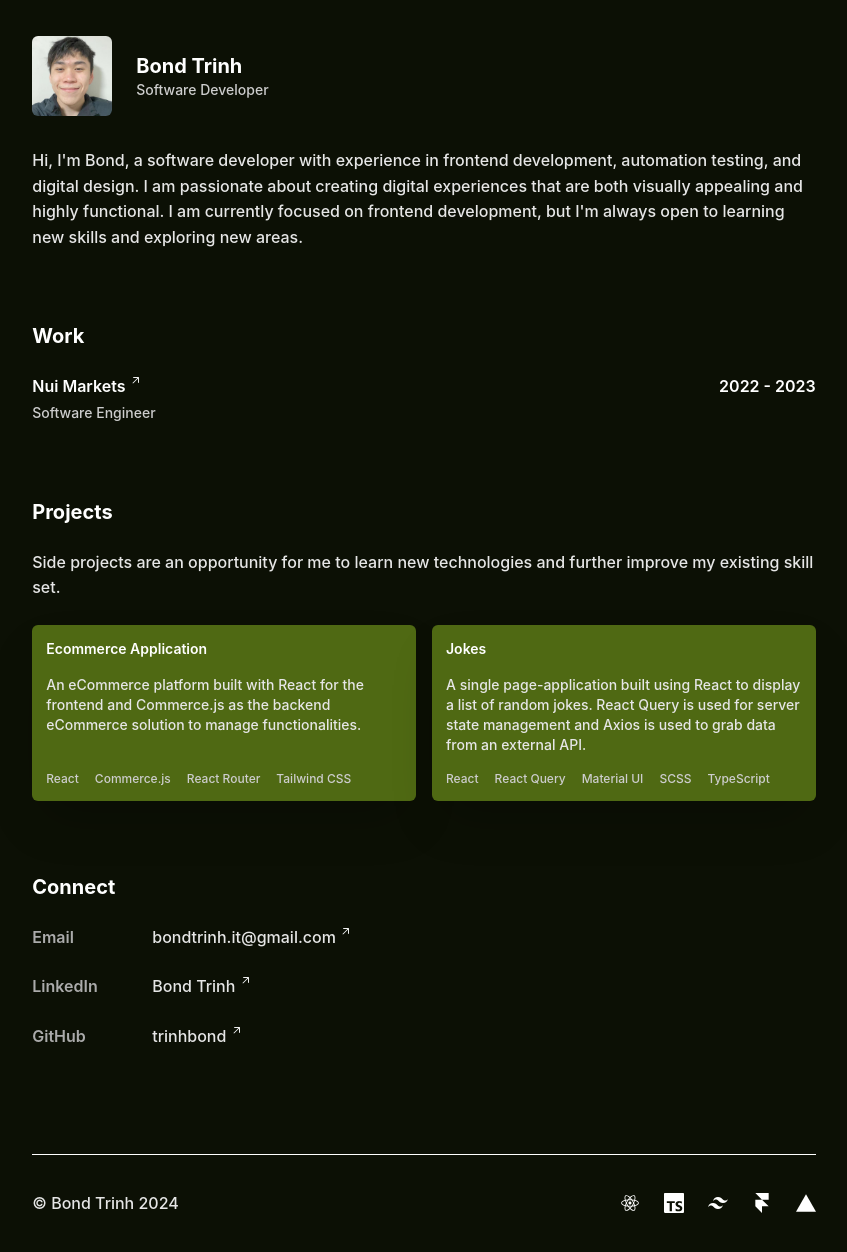
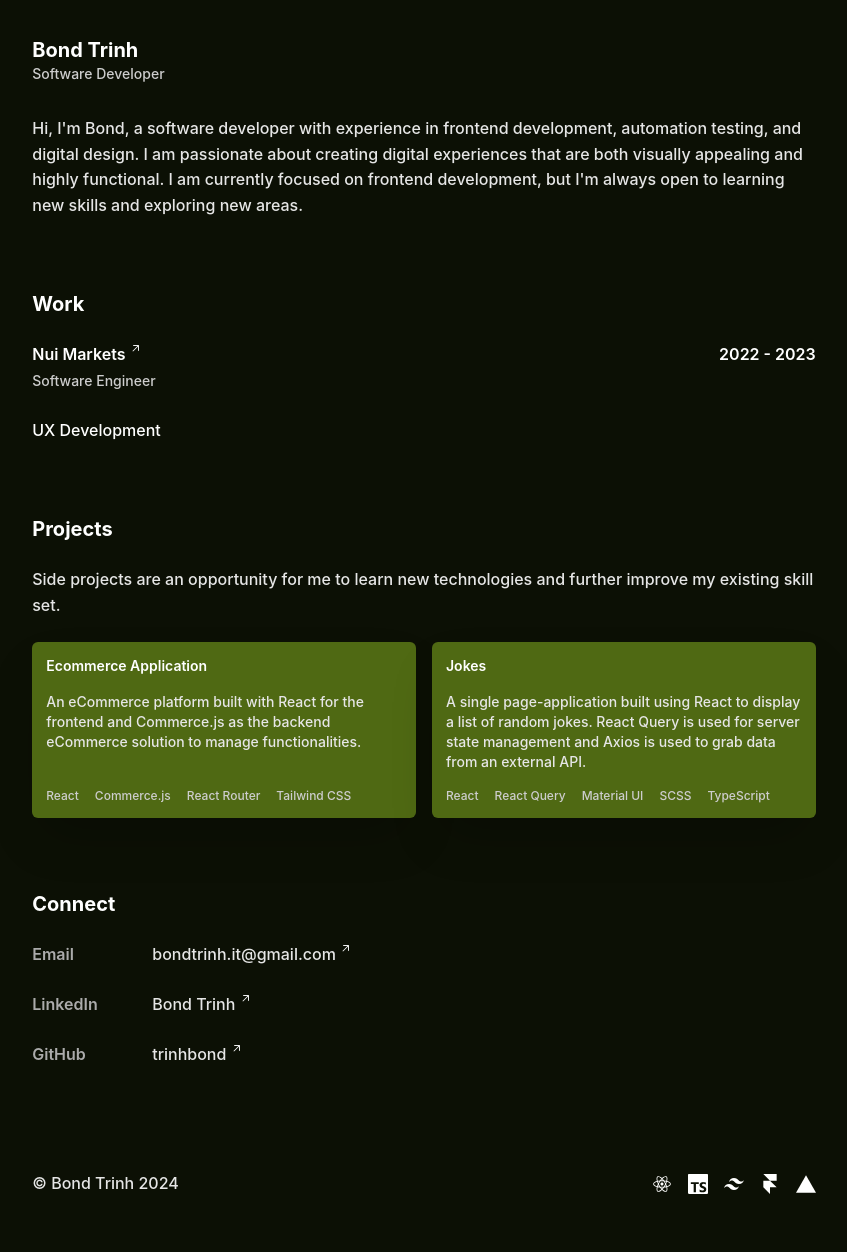
Before and after one commit to trinhbond/personal-portfolio, a React (Create React App) app: page / in a window 1280 px wide. Shown: the whole page, without its empty margins (216-1063 px from the left). Built offline with nearby package versions, Linux system fonts and the light colour scheme.

Commit message:
Apply hover animation to logos

```diff
--- a/src/pages/Home.tsx
+++ b/src/pages/Home.tsx
@@ -31,13 +31,6 @@ export default function Home(): JSX.Element {
         <Section>
           <div className="flex flex-wrap items-center gap-8">
             <div className="w-full inline-flex items-center flex-wrap gap-6">
-              <div className="w-20">
-                <img
-                  className="rounded-md"
-                  src={require("../assets/images/avatar.jpg")}
-                  alt="Bond Trinh"
-                />
-              </div>
               <div>
                 <h1 className="font-bold text-xl">Bond Trinh</h1>
                 <span className="block text-gray-dark text-sm">
@@ -71,6 +64,7 @@ export default function Home(): JSX.Element {
             </div>
             <span className="font-semibold">2022 - 2023</span>
           </div>
+          <p className="text-[#fff]">UX Development</p>
         </Section>
 
         <Section variant={variant}>
@@ -117,26 +111,31 @@ export default function Home(): JSX.Element {
       </motion.div>
 
       <Section>
-        <div className="border-t pt-9 text-[#fff] flex flex-wrap justify-between items-center max-sm:gap-8 max-sm:flex-col-reverse">
+        <div className="text-[#fff] flex flex-wrap justify-between items-center max-sm:gap-8 max-sm:flex-col-reverse">
           <span className="text-gray-light">
             &copy; Bond Trinh {new Date().getFullYear()}
           </span>
-          <ul className="flex flex-wrap gap-6 max-sm:justify-evenly">
-            <li>
-              <RiReactjsFill size={"1.25rem"} title="React" />
-            </li>
-            <li>
-              <SiTypescript size={"1.25rem"} title="TypeScript" />
-            </li>
-            <li>
-              <RiTailwindCssFill size={"1.25rem"} title="Tailwind CSS" />
-            </li>
-            <li>
-              <SiFramer size={"1.25rem"} title="Framer" />
-            </li>
-            <li>
-              <SiVercel size={"1.25rem"} title="Vercel" />
-            </li>
+          <ul className="flex flex-wrap gap-4 max-sm:justify-evenly">
+            {[
+              <RiReactjsFill size={"1.25rem"} title="React" />,
+              <SiTypescript size={"1.25rem"} title="TypeScript" />,
+              <RiTailwindCssFill size={"1.25rem"} title="Tailwind CSS" />,
+              <SiFramer size={"1.25rem"} title="Framer" />,
+              <SiVercel size={"1.25rem"} title="Vercel" />,
+            ].map((logo) => (
+              <motion.li
+                className="flex flex-1 items-stretch w-full"
+                transition={{
+                  duration: 0.5,
+                  ease: "easeInOut",
+                }}
+                whileHover={{
+                  translateY: -8,
+                }}
+              >
+                {logo}
+              </motion.li>
+            ))}
           </ul>
         </div>
       </Section>
```
